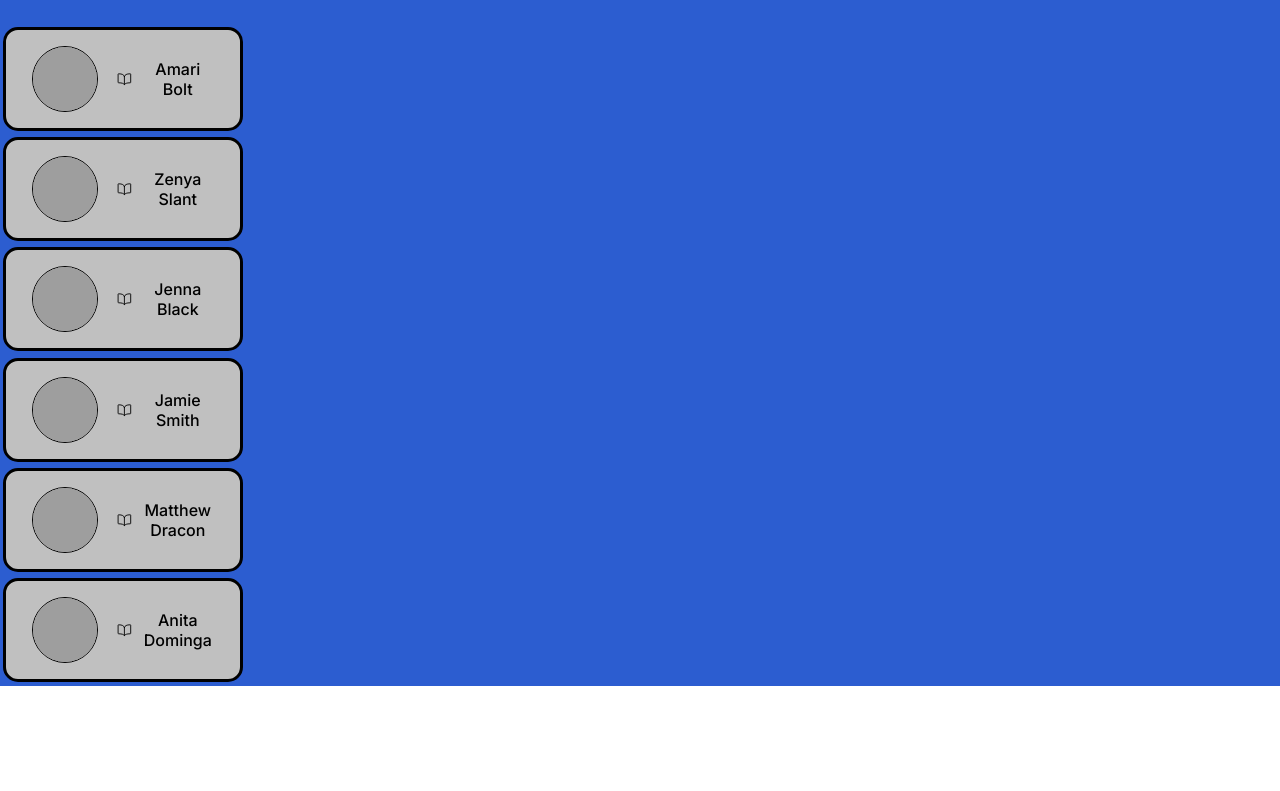
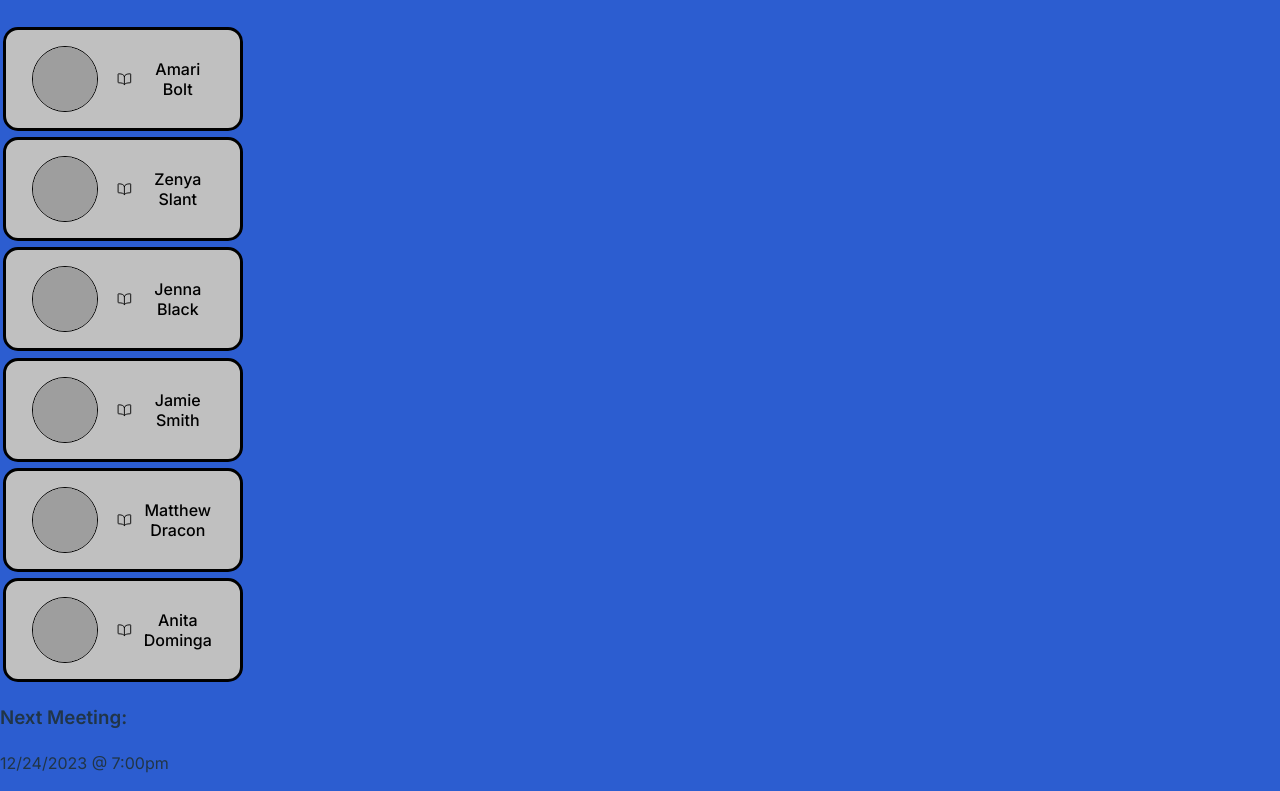
Before and after one commit to MitchWAldrich/book-club, a React (Vite) app: page /bookclubs/1 in a window 1280 px wide. Shown: the part 221-1012 px from the top of the page. Before the commit the page ends 907 px from the top, so only its background shows below. Built offline with nearby package versions, Linux system fonts and the light colour scheme; grey boxes are pictures that could not be loaded.

Commit message:
add next meeting to bookclub

```diff
--- a/src/components/BookClubMain.jsx
+++ b/src/components/BookClubMain.jsx
@@ -61,6 +61,33 @@ const BookClubMain = (props) => {
 
   const filteredMembers = filterSuggested(usersMock, combinedMembers);
 
+  // meetings: {
+  //   meetingFrequency: 'bi-weekly',
+  //   nextMeetingDate: '11/24/2023',
+  //   nextMeetingTime: '7:00pm',
+  //   nextMeetingLocation: {
+  //     online: 'Zoom.otherLink',
+  //     inPerson: {
+  //       'streetNumber': 12,
+  //       'unitNumber': 'N/A',
+  //       'streetName': 'Dundas St. W',
+  //       'city': 'Toronto',
+  //       'province': 'ON',
+  //       'country': 'CA'
+  //     }
+  //   }
+  // },
+
+  const {
+    meetingFrequency,
+    nextMeetingDate,
+    nextMeetingTime,
+    nextMeetingLocation,
+  } = meetings;
+  const { online, inPerson } = nextMeetingLocation;
+  const { streetNumber, unitNumber, streetName, city, province, country } =
+    inPerson;
+
   return (
     <main>
       {/* <MemberList members={members} bookClubId={bookClubId} valueCallback={} location={} /> */}
@@ -86,6 +113,12 @@ const BookClubMain = (props) => {
           />
         </>
       ) : null}
+      <div>
+        <h3>Next Meeting:</h3>
+        <p>
+          {nextMeetingDate} @ {nextMeetingTime}
+        </p>
+      </div>
       {/* <MemberList members={filteredMembers} bookClubId={bookClubId} /> */}
     </main>
   );
```
